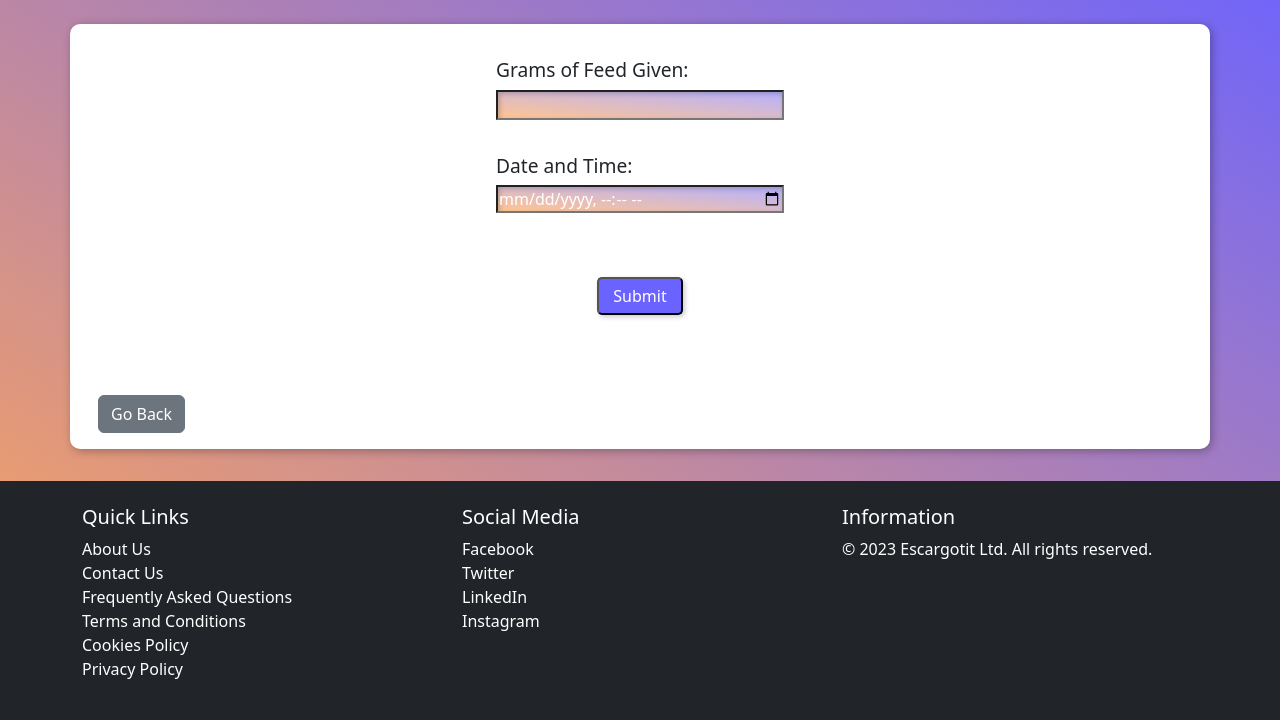
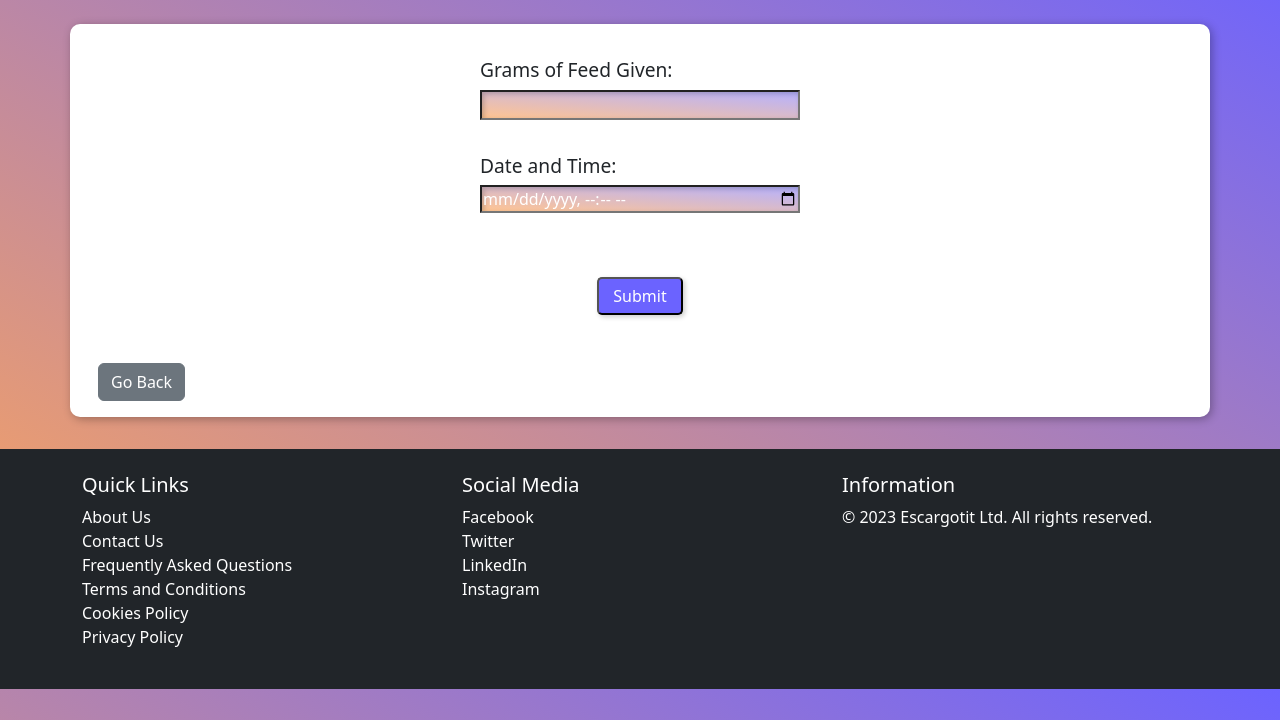
Before and after one commit to KlimentPaskalev27/Escargotit, a Django app: page /log_snail_feed/355/ in a window 1280 px wide. Shown: the part 56-776 px from the top of the page. Run offline with Django 4.2, Linux system fonts and the light colour scheme; data comes from the database, SQL or seed files in the repository; some libraries are stand-ins or nearby versions.

Commit message:
fix form-template style for for

```diff
--- a/escargotit/static/css/form-template.css
+++ b/escargotit/static/css/form-template.css
@@ -17,7 +17,7 @@ form {
     display: flex;
     flex-direction: column;
     align-items: center;
-    padding: 2rem;
+    padding-top: 2rem;
 }
 
 form p {
```
